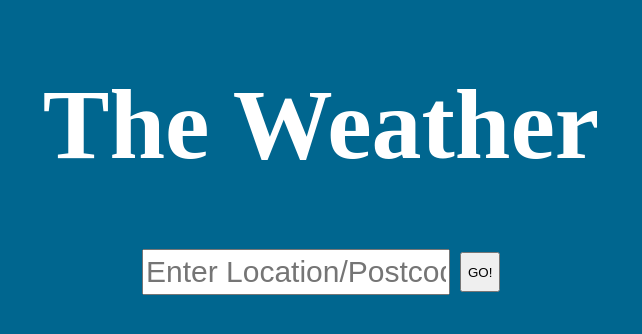
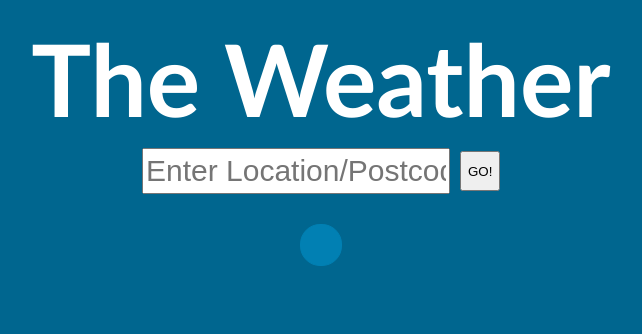
Before and after one commit to Slimbo2002/Weather-Site, a plain HTML site: page index.html in a window 1280 px wide. Shown: the whole page, without its empty margins (319-961 px from the left). Drawn offline with Linux system fonts and the light colour scheme.

Commit message:
Improved Styling

```diff
--- a/index.css
+++ b/index.css
@@ -1,11 +1,14 @@
 body{
     background-color: rgb(0, 102, 143);
     color: white;
+    font-family: 'Gill Sans', 'Gill Sans MT', Calibri, 'Trebuchet MS', sans-serif;
 }
 .title{
     text-align: center;
     font-size: 100px;
     color: white;
+    margin: 0;
+    padding: 10px;
 }
 .enter-location{
     display: flex;
@@ -29,7 +32,15 @@ body{
     flex-direction: column;
     align-items: center;
     justify-content: center;
-    margin:30px;
+
+    margin:30px auto;
+    max-width: fit-content;
+
+    border: 1px solid rgb(1, 128, 179);
+    border-radius: 20px;
+    background-color: rgb(1, 128, 179);
+
+    padding: 20px;
 }
 .current-weather h3{
     padding: 0;
```
